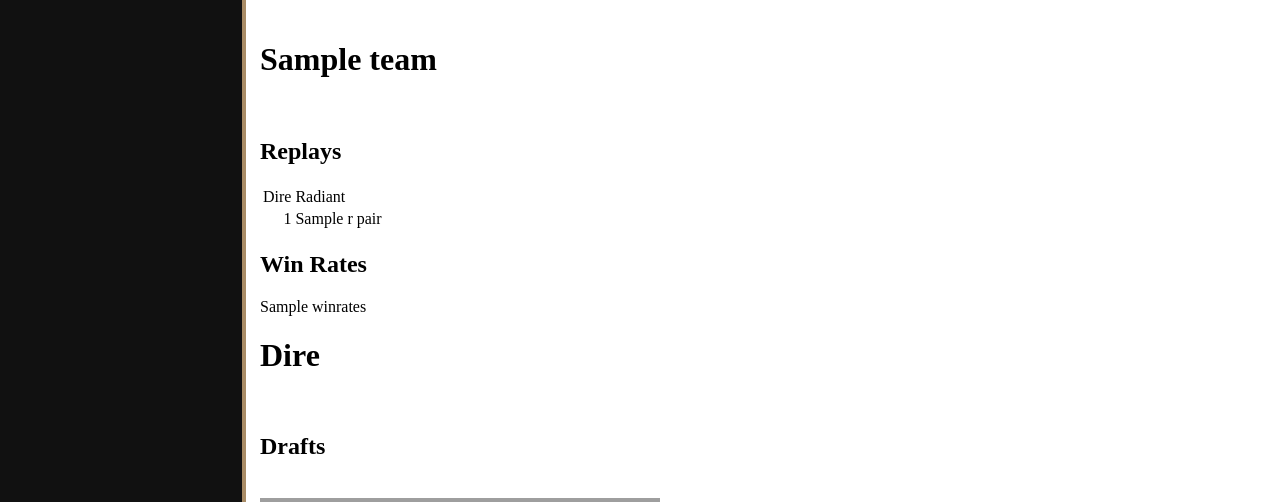
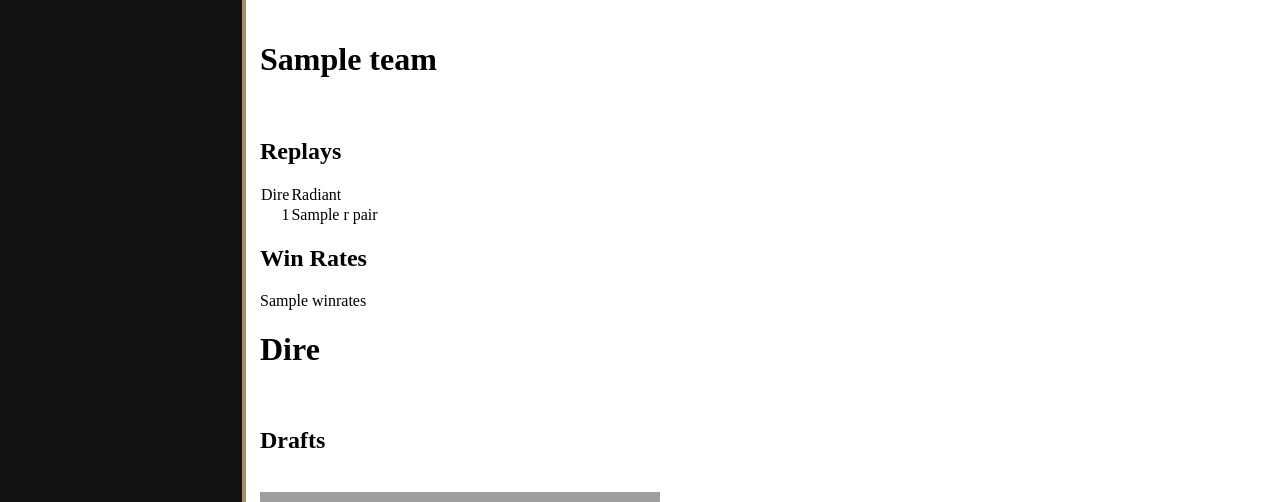
Before and after one commit to DrCognito/StaticAnalysisWeb, a Flask app: template staticanalysisweb/templates/plots/report.j2 in a window 1280 px wide. Shown: the part 40-542 px from the top of the page. Run offline with Flask 3, Linux system fonts and the light colour scheme; the template is opened without the code that fills it: most values are stand-ins (such as "Sample title", 1, 10 or a date in 2020); grey boxes are pictures that could not be loaded.

Commit message:
Collapse those boarders!

```diff
--- a/staticanalysisweb/static/styles/index.css
+++ b/staticanalysisweb/static/styles/index.css
@@ -190,3 +190,8 @@ body{
   background-color: #04AA6D;
   color: white;
 }
+
+/* Table Style */
+table {
+  border-collapse: collapse;
+}
```
